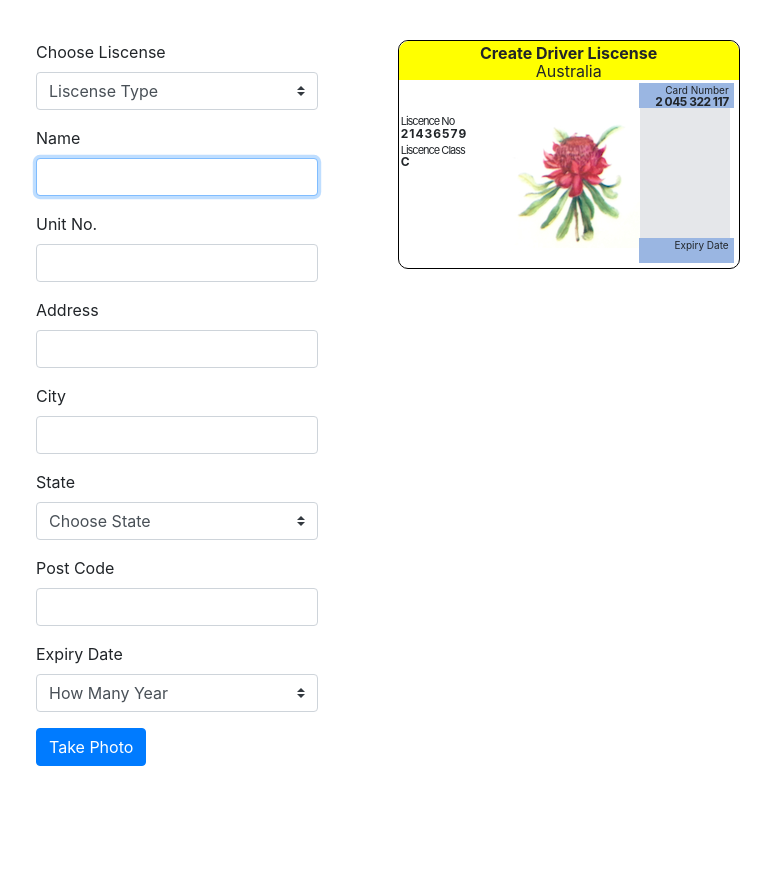
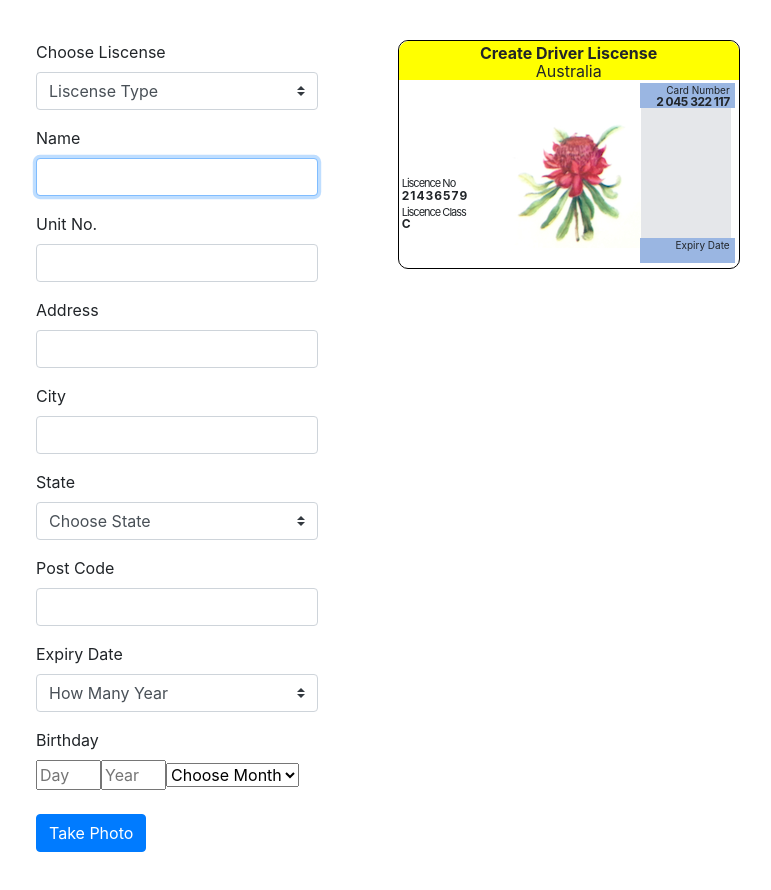
Before and after one commit to punyagit/react-project, a React (Create React App) app: page / in a window 1280 px wide. Shown: the whole page, without its empty margins (4-775 px from the left). Before the commit the page ends 806 px from the top, so only its background shows below. Built offline with nearby package versions, Linux system fonts and the light colour scheme.

Commit message:
add input and select box for birthday

```diff
--- a/src/component/cretaeId/form.jsx
+++ b/src/component/cretaeId/form.jsx
@@ -2,8 +2,9 @@ import React from 'react';
 
 
 const DetailForm = ({ onChange, value, setRef }) => {
-    const { name, unitNo, address, city, postCode, disable, disable1 } = value
+    const { name, unitNo, address, city, postCode, disable, disable1, dateOfBirth } = value
 
+    let months = ["January", "February", "March", "April", "May", "June", "July", "August", "September", "October", "November", "December"]
 
 
     return (
@@ -69,8 +70,20 @@ const DetailForm = ({ onChange, value, setRef }) => {
 
                     </select>
                 </div>
+                <label>Birthday</label>
+                <div>
+                    <input type="text" className="input-birthday" placeholder="Day"></input>
+                    <input type="text" className="input-birthday" placeholder="Year"></input>
+                    <select onChange={onChange} defaultValue="choose">
+                        <option disabled value="choose">Choose Month</option>
+                        {months.map((month, key) => {
+                            return <option key={key}>{month}</option>
+                        })}
 
+                    </select>
 
+                </div>
+                <br />
                 <button className="btn btn-primary">Take Photo</button>
 
             </form>
--- a/src/component/cretaeId/showId.jsx
+++ b/src/component/cretaeId/showId.jsx
@@ -35,10 +35,12 @@ const ShowId = ({ value }) => {
                         <span>{value.city} {value.state} {value.postCode}</span>
 
                     </span>
-                    <span className="span-name1 name1">Liscence No</span>
-                    <span className="span-class-no">21436579</span>
-                    <span className="span-name1">Liscence Class</span>
-                    <span className="span-class-no">C</span>
+                    <div className="position-detail">
+                        <span className="span-name1 name1">Liscence No</span>
+                        <span className="span-class-no">21436579</span>
+                        <span className="span-name1">Liscence Class</span>
+                        <span className="span-class-no">C</span>
+                    </div>
                 </div>
                 <div className="right-side" >
                     <div className="rhs-date">
--- a/src/styles/createId.css
+++ b/src/styles/createId.css
@@ -6,7 +6,9 @@ form{
     display: flex;
 }
 
-
+.input-birthday{
+    width:65px;
+}
 
 /* css for show id file  */
 
@@ -59,7 +61,7 @@ span{
 }
 
 .left-side {
-    margin-left:2px;
+    margin-left:3px;
     width: 200px;
 }
 
@@ -81,9 +83,11 @@ span{
     font-size: 11px;
     letter-spacing: -1px;
 }
-.name1{
-    top:125px;
+.position-detail{
+    position: fixed;
+    top:170px;
 }
+
 .span-class-no{
     font-weight: bold;
     font-size: 12px;
```
